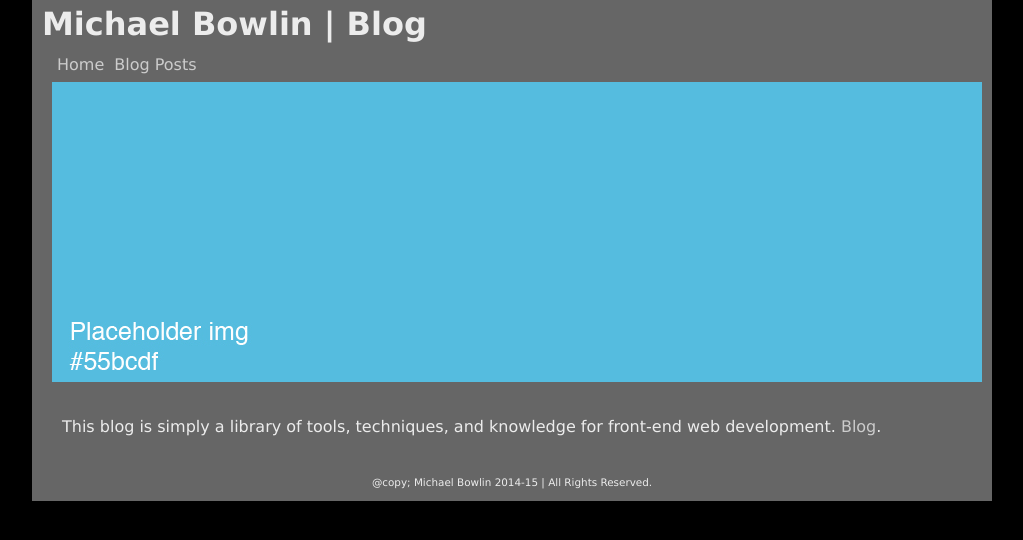
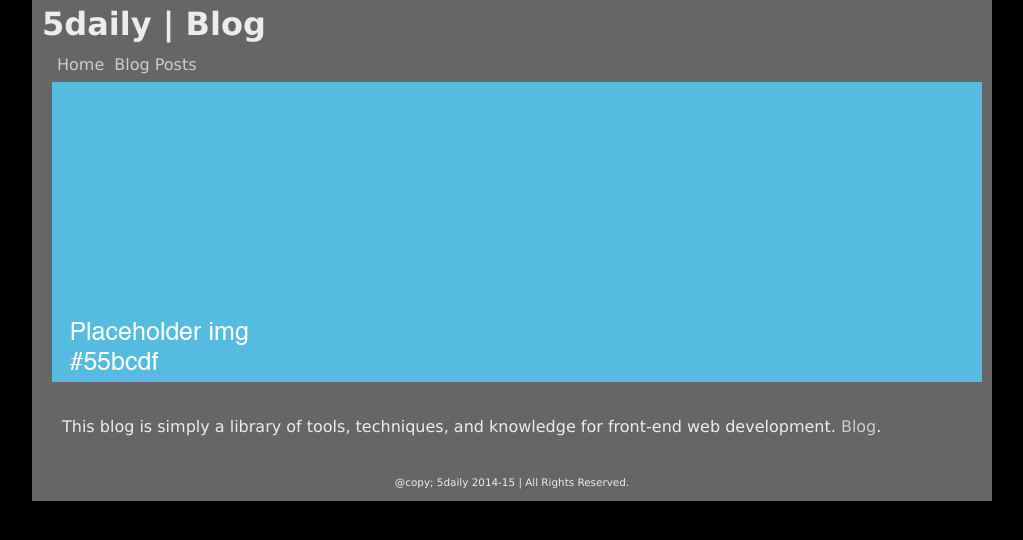
Before and after one commit to sheenrosejoseph6/blog, a Jekyll site: the page built from docs/index.html, in a window 1280 px wide. Shown: the top 540 px of the page, without its empty margins (128-1151 px from the left). Built offline with Jekyll 4.4.1, drawn with Linux system fonts in a browser that asks for light colours.

Commit message:
Changed my name to 5daily. Intended for a genaric blog.

```diff
--- a/docs/_layouts/default.html
+++ b/docs/_layouts/default.html
@@ -10,7 +10,7 @@
   <div id="main">
 
     <header>
-      <h1> Michael Bowlin | Blog</h1>
+      <h1> 5daily | Blog</h1>
     <header>
 
     <nav role="navigation">
@@ -23,7 +23,7 @@
     {{ content }}
 
     <footer>
-      <p>@copy; Michael Bowlin 2014-15 | All Rights Reserved. </p>
+      <p>@copy; 5daily 2014-15 | All Rights Reserved. </p>
     </footer>
 
   </div>
--- a/docs/index.html
+++ b/docs/index.html
@@ -1,6 +1,6 @@
 ---
 layout: default
-title: Michael Bowlin's Blog
+title: 5daily Blog
 base_url: "./"
 ---
 <section role="banner">
```
Also changed, not shown: 6 other files.
